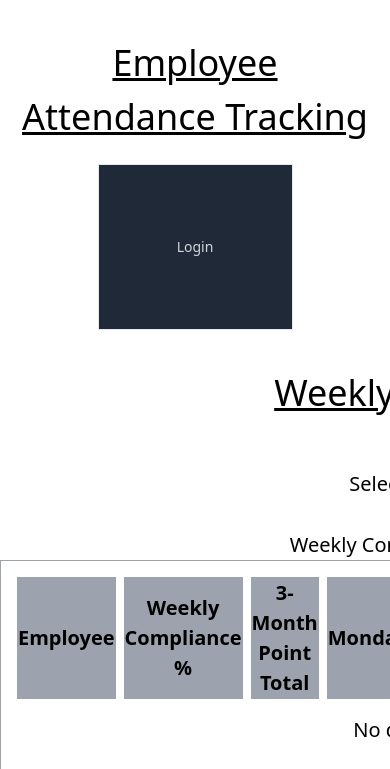
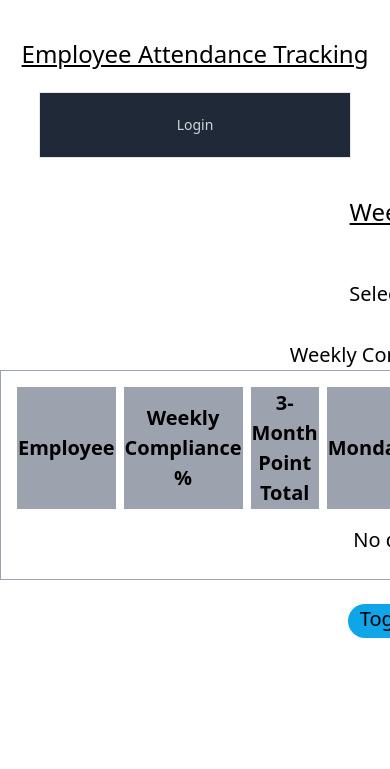
Before and after one commit to Carioto/employee_attendance, a Django app: template reports/templates/reports/weekly_compliance_report.html in a window 390 px wide; the page is wider, and only the part inside the window is pictured. Shown: the top 769 px of that part. Run offline with Django 3.2, Linux system fonts and the light colour scheme; the template is opened without the code that fills it, so the values that code supplies are empty.

Commit message:
responsive work

```diff
--- a/static/css/mystyles.css
+++ b/static/css/mystyles.css
@@ -90,22 +90,53 @@ button:hover {
     color: #000;
 }
 
-/* General styles for larger screens remain unchanged */
-
 /* Mobile Screens (Phones) */
 @media (max-width: 600px) {
-    .navitems{
+    h1 {
+        font-size: 1.5rem;
+    }
+
+    /* Stack navbar items vertically */
+    .navitems {
         flex-direction: column;
+        align-items: center;
+        gap: 10px; /* Adds spacing between links */
     }
-    .navcont{
-        justify-items: center;
-        min-height: 164px;
-    }
-    .navbord{
-        width: 50% !important;
+
+    /* Ensure the navbar container is flexible */
+    .navcont {
+        display: flex;
+        flex-direction: column;
+        align-items: center;
+        justify-content: center;
+        width: 80%;
+        max-width: 400px;
         margin-left: auto;
         margin-right: auto;
-
+        padding: 10px 0;
+        border-radius: 10px;
+        min-height: fit-content; /* Dynamically adjust height */
     }
 
+    /* Navbar border container */
+    .navbord {
+        width: 80% !important;
+        max-width: 400px;
+        margin-left: auto;
+        margin-right: auto;
+    }
+
+    /* Fix link spacing */
+    .navitems a {
+        display: block;
+        width: 100%;
+        padding: 10px 15px;
+        text-align: center;
+        border-bottom: 1px solid rgba(255, 255, 255, 0.2);
+    }
+
+    /* Remove bottom border from the last link */
+    .navitems a:last-child {
+        border-bottom: none;
+    }
 }
--- a/theme/static/css/dist/styles.css
+++ b/theme/static/css/dist/styles.css
@@ -964,10 +964,6 @@ select {
   max-width: 32rem;
 }
 
-.max-w-md {
-  max-width: 28rem;
-}
-
 .flex-1 {
   flex: 1 1 0%;
 }
@@ -1030,12 +1026,6 @@ select {
 
 .justify-between {
   justify-content: space-between;
-}
-
-.space-x-4 > :not([hidden]) ~ :not([hidden]) {
-  --tw-space-x-reverse: 0;
-  margin-right: calc(1rem * var(--tw-space-x-reverse));
-  margin-left: calc(1rem * calc(1 - var(--tw-space-x-reverse)));
 }
 
 .rounded {
@@ -1279,10 +1269,6 @@ select {
     display: flex;
   }
 
-  .sm\:max-w-xl {
-    max-width: 36rem;
-  }
-
   .sm\:items-stretch {
     align-items: stretch;
   }
@@ -1298,10 +1284,6 @@ select {
 }
 
 @media (min-width: 1024px) {
-  .lg\:max-w-3xl {
-    max-width: 48rem;
-  }
-
   .lg\:px-2 {
     padding-left: 0.5rem;
     padding-right: 0.5rem;
```
